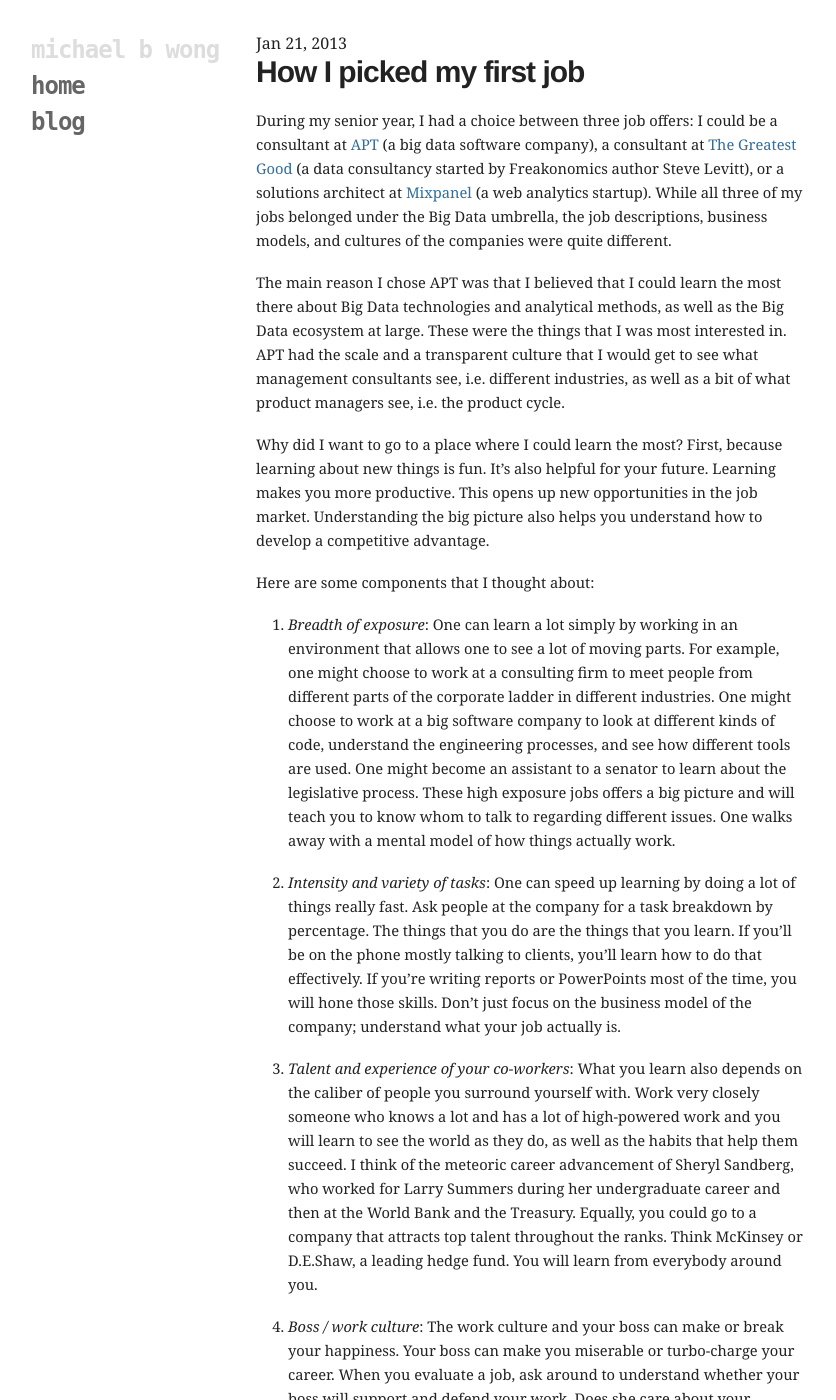
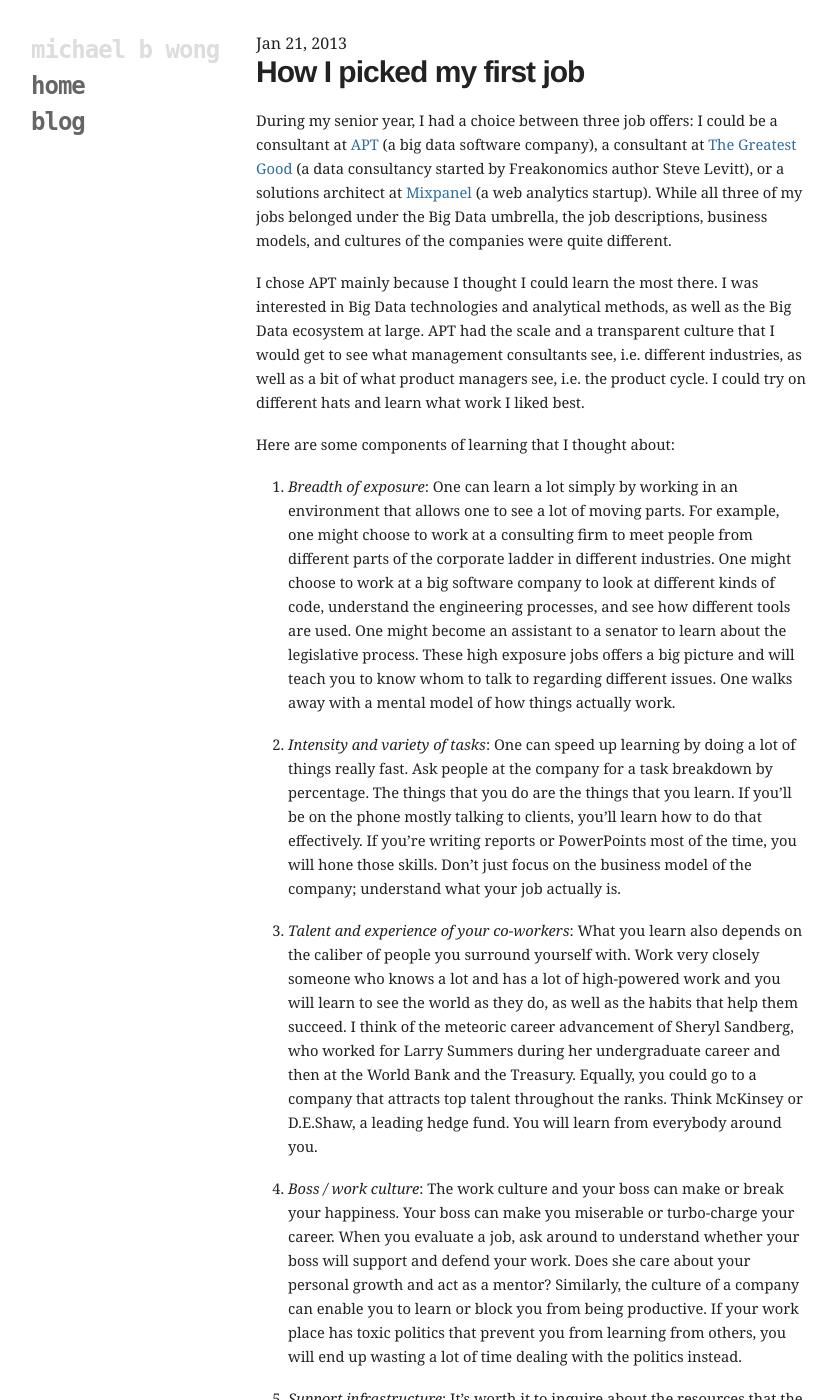
Before and after one commit to mbwong/mbwong.github.com, a Jekyll site: the page built from _posts/2013-01-21-how-to-pick-a-first-job.md, in a window 1280 px wide and 1400 px high. Shown: the whole window, without its empty margins (94-930 px from the left). Built offline with Jekyll 4.4.1, drawn with Linux system fonts in a browser that asks for light colours; some of the changed text lies outside the part shown.

Commit message:
Update 2013-01-21-how-to-pick-a-first-job.md

```diff
--- a/_posts/2013-01-21-how-to-pick-a-first-job.md
+++ b/_posts/2013-01-21-how-to-pick-a-first-job.md
@@ -8,15 +8,13 @@
 
 During my senior year, I had a choice between three job offers: I could be a consultant at [APT][apt] (a big data software company), a consultant at [The Greatest Good][tgg] (a data consultancy started by Freakonomics author Steve Levitt), or a solutions architect at [Mixpanel][mxp] (a web analytics startup). While all three of my jobs belonged under the Big Data umbrella, the job descriptions, business models, and cultures of the companies were quite different.
 
-The main reason I chose APT was that I believed that I could learn the most there about Big Data technologies and analytical methods, as well as the Big Data ecosystem at large. These were the things that I was most interested in. APT had the scale and a transparent culture that I would get to see what management consultants see, i.e. different industries, as well as a bit of what product managers see, i.e. the product cycle.
+I chose APT mainly because I thought I could learn the most there. I was interested in Big Data technologies and analytical methods, as well as the Big Data ecosystem at large. APT had the scale and a transparent culture that I would get to see what management consultants see, i.e. different industries, as well as a bit of what product managers see, i.e. the product cycle. I could try on different hats and learn what work I liked best.
 
 [apt]: http://predictivetechnologies.com
 [tgg]: http://greatestgood.com
 [mxp]: http://mixpanel.com
 
-Why did I want to go to a place where I could learn the most? First, because learning about new things is fun. It's also helpful for your future. Learning makes you more productive. This opens up new opportunities in the job market. Understanding the big picture also helps you understand how to develop a competitive advantage.
-
-Here are some components that I thought about:
+Here are some components of learning that I thought about:
 
 1. *Breadth of exposure*: One can learn a lot simply by working in an environment that allows one to see a lot of moving parts. For example, one might choose to work at a consulting firm to meet people from different parts of the corporate ladder in different industries. One might choose to work at a big software company to look at different kinds of code, understand the engineering processes, and see how different tools are used. One might become an assistant to a senator to learn about the legislative process. These high exposure jobs offers a big picture and will teach you to know whom to talk to regarding different issues. One walks away with a mental model of how things actually work.
 
@@ -28,8 +26,8 @@
 
 5. *Support infrastructure*: It's worth it to inquire about the resources that the company will devote to helping you succeed in the job as well. The question is: Will you be able to focus on the thing you actually care about? For example, does the company provide you with sufficient compensation so that you don't have to worry too much about paying bills? Are there the internal staff, policies, support teams, or tools that you need in order to be productive? Will the additional perks (e.g. free food and gyms) help you focus on your job? How will these things affect your ability to learn?
 
-There will be a non-career dimension to an employment decisions as well. Family, friends, and location should factor your decision, for your first job is far less important than the people and support network around you.
+Then there is a non-career dimension to an employment decisions as well. Family, friends, and location should factor your decision, for the people and support network around you are important for your personal growth as well.
 
-Bear in mind, also, that it is premature optimization to follow this recommendation unless you have some idea of what you want to learn. If you aren't sure what career path you're interested in, read my essay on [how to find a calling][ss] as well.
+You might ask, what should I learn? I was choosing between relatively similar paths with a field, but given a choice between two different fields, how would I have chosen? Well, that's a topic for [another post][ss].
 
 [ss]: http://mbwong.com/2012/12/01/finding-a-calling.html
```
